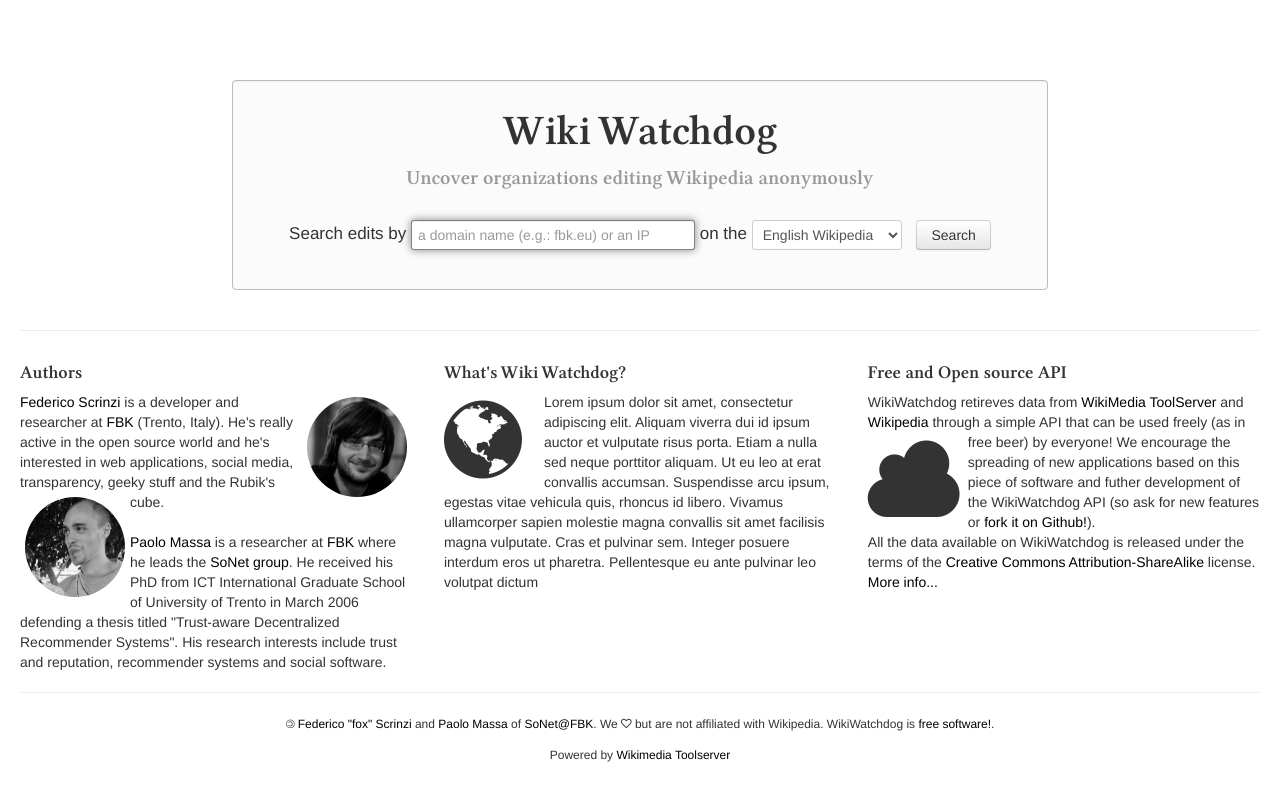
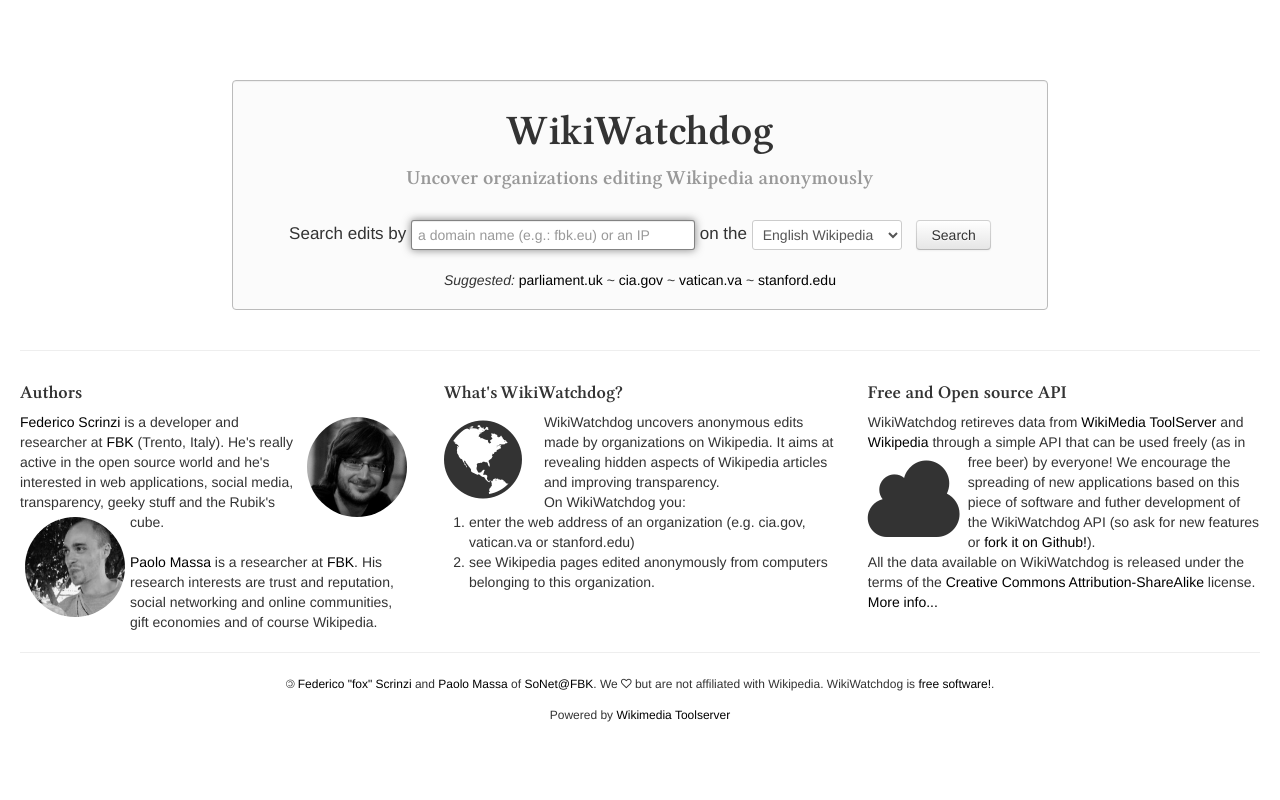
Before and after one commit to volpino/WikiWatchdog, a PHP site: page / in a window 1280 px wide. Run offline with PHP 8.4, Linux system fonts and the light colour scheme; some libraries are stand-ins or nearby versions.

Commit message:
some polish, new box with domain info

```diff
--- a/wikiwatchdog/index.php
+++ b/wikiwatchdog/index.php
@@ -2,7 +2,7 @@
 <html lang="en">
   <head>
     <meta charset="utf-8">
-    <title>Wiki Watchdog</title>
+    <title>WikiWatchdog</title>
     <link href="static/stylesheets/bootstrap.min.css" rel="stylesheet">
     <link href="static/stylesheets/bootstrap-responsive.min.css" rel="stylesheet">
     <link href="static/stylesheets/font-awesome.css" rel="stylesheet">
@@ -12,6 +12,10 @@
     <meta name="author" content="Federico 'fox' Scrinzi">
     <meta name="description" content="WikiWatchdog - Uncover organizations editing Wikipedia anonymously">
     <meta name="keywords" content="wiki,wikipedia,watchdog,wikiwatchdog,uncover,unveil,discover,edit,anonymous,research,organization,scanner,fbk,sonet,fox,volpino,federico,scrinzi,paolo,massa,phauly,gnuband">
+
+    <script>var switchTo5x=true;</script>
+    <script src="http://w.sharethis.com/button/buttons.js"></script>
+    <script src="http://s.sharethis.com/loader.js"></script>
   </head>
 
   <body>
@@ -65,7 +69,7 @@
           <div class="well well-white">
             <h1 class="font42 libertine center">
               <a class="no-style" href="#">
-                Wiki Watchdog
+                WikiWatchdog
                 <small class="font20">
                   <br>
                   Uncover organizations editing Wikipedia anonymously
@@ -86,6 +90,14 @@
               </select>
               <input id="search-button" type="submit" class="btn margin-left10" value="Search">
             </form>
+
+            <div class="center">
+              <i>Suggested:</i>
+              <a href="#!search/en/in.parliament.uk">parliament.uk</a> ~
+              <a href="#!search/en/cia.gov">cia.gov</a> ~
+              <a href="#!search/en/vatican.va">vatican.va</a> ~
+              <a href="#!search/en/stanford.edu">stanford.edu</a>
+            </div>
 
             <div id="alert" class="alert alert-error hide">
               <strong>Error!</strong> <span class="alert-msg"></span>
@@ -109,18 +121,24 @@
             He's really active in the open source world and he's interested in web applications, social media, transparency, geeky stuff and the Rubik's cube.
             <a href="http://gnuband.org"><img class="img-author pull-left" src="static/img/phauly.jpg"></a>
             <br><br>
-            <a href="http://gnuband.org">Paolo Massa</a> is a researcher at  <a href="http://fbk.eu">FBK</a> where he leads the <a href="http://sonet.fbk.eu">SoNet group</a>.
-            He received his PhD from ICT International Graduate School of University of Trento in March 2006 defending a thesis titled "Trust-aware Decentralized Recommender Systems".
-            His research interests include trust and reputation, recommender systems and social software.
+            <a href="http://gnuband.org">Paolo Massa</a> is a researcher at <a href="http://fbk.eu">FBK</a>.
+            His research interests are trust and reputation, social networking and online communities, gift economies and of course Wikipedia.
         </div>
 
         <div class="span4">
-          <h4 class="libertine">What's Wiki Watchdog?</h4>
+          <h4 class="libertine">What's WikiWatchdog?</h4>
           <span class="home-icon pull-left">
             <i class="icon-globe"></i>
           </span>
 
-          Lorem ipsum dolor sit amet, consectetur adipiscing elit. Aliquam viverra dui id ipsum auctor et vulputate risus porta. Etiam a nulla sed neque porttitor aliquam. Ut eu leo at erat convallis accumsan. Suspendisse arcu ipsum, egestas vitae vehicula quis, rhoncus id libero. Vivamus ullamcorper sapien molestie magna convallis sit amet facilisis magna vulputate. Cras et pulvinar sem. Integer posuere interdum eros ut pharetra. Pellentesque eu ante pulvinar leo volutpat dictum
+          WikiWatchdog uncovers anonymous edits made by organizations on Wikipedia.
+          It aims at revealing hidden aspects of Wikipedia articles and improving transparency.
+          <br/>
+          On WikiWatchdog you:
+          <ol>
+            <li>enter the web address of an organization (e.g. cia.gov, vatican.va or stanford.edu)</li>
+            <li>see Wikipedia pages edited anonymously from computers belonging to this organization.</li>
+          </ol>
         </div>
 
         <div class="span4">
@@ -242,8 +260,7 @@
     </script>
 
     <script type="text/template" id="search-template">
-      <h2 class="libertine"><a class="no-style" href="#">Wiki Watchdog</a></h2>
-
+      <h2 class="libertine"><a class="no-style" href="#">WikiWatchdog</a></h2>
       <form id="search-form" class="form-inline">
         <input id="search-text" type="text" class="nomargin" value="<%= toSearch %>">
         on the
@@ -256,13 +273,24 @@
         </select>
         <input id="search-button" type="submit" class="btn nomargin margin-left10" value="Search">
       </form>
+      <div class="clearfix"></div>
 
       <hr>
 
-      <h4>
-        Articles edited anonymously by <%= toSearch %> on the
+      <h3 class="libertine center">
+        Articles edited anonymously by
+        <%= toSearch %>
+        on the
         <%= wiki_lang[lang] %> Wikipedia
-      </h4>
+      </h3>
+
+      <div id="domain-box" class="well hidden-phone hidden">
+        <span class="pull-right" id="domain-logo"></span>
+        <p>
+          <strong id="domain-title"></strong><strong>:</strong>
+          <span id="domain-summary"></span>
+        </p>
+      </div>
 
       <p class="small">
         <%= stats.pages %> articles
@@ -367,30 +395,21 @@
         <p id="article-intro"></p>
       <% } else { %>
 
-        <div class="row-fluid">
-          <div class="span8">
+        <div>
           <a rel="tooltip" title="See edit on Wikipedia" target="_blank"
              href="http://<%= lang %>.wikipedia.org/w/index.php?title=<%= page %>&oldid=<%= edit.revid %>&diff=prev">
+            edit on
             <%= prettyTimestamp(edit.timestamp) %>
-              -
+            by
             <%= edit.ip %> <% if (edit.domain) { %>(<%= edit.domain %>)<% } %>
           </a>
-          </div>
-          <div class="span4">
-            <ul class="inline-list hidden-phone">
-              <li>
-                <a href="https://twitter.com/share" class="twitter-share-button" data-text="<%= prettyTitle(page) %> - <%= toSearch %> on @Wikiwatchdog" data-count="none">Tweet</a>
-              </li>
-              <li>
-                <div class="fb-like" data-send="false" data-layout="button_count" data-width="450" data-show-faces="false"></div>
-              </li>
-            </ul>
-          </div>
         </div>
         <% if (edit.comment) { %>
           <p>Edit comment: <em><%= edit.comment %></em></p>
         <% } %>
       <% } %>
+
+      <hr>
 
       <table class="diff diff-contentalign-left">
         <colgroup><col class="diff-marker">
@@ -399,7 +418,13 @@
           <col class="diff-content">
         </colgroup><tbody>
         <tbody id="diff-area">
-          <% if (diff) { %><%= diff %><% } %>
+          <% if (diff) { %>
+            <tr>
+              <td class="diff-lineno" colspan="2">Page before the edit</td>
+              <td class="diff-lineno" colspan="2">Page after the edit</td>
+            </tr>
+            <%= diff %>
+          <% } %>
         </tbody>
       </table>
     </script>
@@ -412,17 +437,13 @@
 
     <script src="static/javascripts/spin.min.js"></script>
 
-    <!-- Facebook sdk -->
-    <div id="fb-root"></div>
-    <script>(function(d, s, id) {
-      var js, fjs = d.getElementsByTagName(s)[0];
-      if (d.getElementById(id)) return;
-      js = d.createElement(s); js.id = id;
-      js.src = "//connect.facebook.net/en_US/all.js#xfbml=1&appId=237970542997906";
-      fjs.parentNode.insertBefore(js, fjs);
-    }(document, 'script', 'facebook-jssdk'));</script>
+    <script>stLight.options({publisher:"ur-b13ddc3b-b206-293b-f875-d0fe3f89287e"});</script>
+    <script>var options={"publisher": "ur-b13ddc3b-b206-293b-f875-d0fe3f89287e","position": "right", "ad": { "visible": false, "openDelay": 5,"closeDelay": 0}, "chicklets": { "items": ["facebook", "twitter"]}};var st_hover_widget = new sharethis.widgets.hoverbuttons(options);</script>
 
-    <script>!function(d,s,id){var js,fjs=d.getElementsByTagName(s)[0];if(!d.getElementById(id)){js=d.createElement(s);js.id=id;js.src="//platform.twitter.com/widgets.js";fjs.parentNode.insertBefore(js,fjs);}}(document,"script","twitter-wjs");</script>
+    <script>
+      // Ugly hack to tweak sharethis
+      $(document).bind("DOMSubtreeModified", function() { $(".st_twitter_large").attr("st_via", "WikiWatchdog") });
+    </script>
 
     <script>
       var _gaq = _gaq || [];
@@ -437,6 +458,8 @@
     </script>
 
     <script src="static/javascripts/wiki_langs.js"></script>
+    <script src="static/javascripts/wikipedia.js"></script>
+    <script src="static/javascripts/wiki_logo.js"></script>
 
     <script src="static/javascripts/wikiwatchdog.js"></script>
 
--- a/wikiwatchdog/static/javascripts/routes.js
+++ b/wikiwatchdog/static/javascripts/routes.js
@@ -14,6 +14,7 @@
     },
     home: function () {
       window.homeView.render();
+      window.setTitle();
     },
     search: function (lang, toSearch, page, revid) {
       var opts;
@@ -22,6 +23,8 @@
       toSearch = escape(toSearch);
 
       opts = {domain: toSearch, lang: lang, page_limit: window.apiPageLimit};
+
+      window.setTitle(lang, toSearch);
 
       // if the given domain is an ip don't look for its range,
       // make an exact match query
@@ -54,6 +57,18 @@
           else {
             window.toSearch = toSearch;
             window.searchView.render(lang, toSearch, data);
+            window.getDomainLogo(toSearch, function (url, title, summary) {
+              if (url) {
+                $("#domain-logo").append($("<img>").addClass("orglogo").attr("src", url));
+              }
+              if (title) {
+                $("#domain-title").text(title);
+              }
+              if (summary) {
+                $("#domain-summary").text(summary);
+              }
+              $("#domain-box").removeClass("hidden");
+            });
           }
           window.hideLoading();
 
@@ -62,13 +77,17 @@
         },
         timeout: 20000,
         error: function (xhr, status) {
+          var url = window.location.href;
           if (status === "timeout") {
             window.router.navigate("/", {trigger: true});
-              $("#alert-warning")
-                .show()
-                .find(".alert-msg").text("Looks like the query is taking too long. We received your submission, please retry in a few minutes");
-              $("#search-text").val(toSearch);
-              $("#search-lang").val(lang);
+            $("#alert-warning")
+              .show()
+              .find(".alert-msg").html(
+                "It looks like your query is taking too long. We are now swarming through millions of Wikipedia" +
+                " edits and the results will be available in a few minutes. "+
+                "Please save <a href='" + url + "'>this link</a> and  and visit it in a few minutes.")
+            $("#search-text").val(toSearch);
+            $("#search-lang").val(lang);
             window.hideLoading();
           }
         }
--- /dev/null
+++ b/wikiwatchdog/static/javascripts/wiki_logo.js
@@ -0,0 +1,36 @@
+window.getDomainLogo = function (domain, cb, fail) {
+  getWikipediaURL(domain, function (url) {
+    if (url) {
+      console.log(url);
+      window.WIKIPEDIA.getData(url, function (info) {
+        cb(info.summary.image, info.summary.title, info.summary.summary);
+      });
+    }
+    else if (fail) {
+      fail();
+    }
+  });
+}
+
+window.getWikipediaURL = function (domain, cb) {
+  var opts = {action: "query",
+              titles: domain,
+              redirects: 1,
+              format: "json"}
+  $.getJSON("http://en.wikipedia.org/w/api.php?callback=?", opts, function (data) {
+    var wikipedia_url, page;
+    if (data.query && data.query.pages) {
+      console.log(data)
+      for (key in data.query.pages) {
+        console.log(key);
+        if (key != "-1") {
+          page = data.query.pages[key].title
+          page = page.replace(/\s/g, "_");
+          wikipedia_url = "http://en.wikipedia.org/wiki/" + page;
+          break;
+        }
+      }
+    }
+    cb(wikipedia_url);
+  });
+}
--- /dev/null
+++ b/wikiwatchdog/static/javascripts/wikipedia.js
@@ -0,0 +1,205 @@
+var WIKIPEDIA = function() {
+  var my = {};
+
+  // DBPedia SPARQL endpoint
+  my.endpoint = 'http://dbpedia.org/sparql/';
+
+  // ### getData
+  //
+  // Return structured information (via callback) on the provided Wikipedia URL by querying
+  // the DBPedia SPARQL endpoint and then tidying the data up.
+  //
+  // Data is return in the form of the following hash:
+  //
+  //    {
+  //      raw: the-raw-json-from-dbpedia,
+  //      summary: a-cleaned-up-set-of-the-properties (see extractSummary),
+  //      dbpediaUrl: dbpedia-resource-url e.g. http://dbpedia.org/resource/World_War_II
+  //    }
+  //
+  // Function is asynchronous as we have to call out to DBPedia to get the
+  // info.
+  my.getData = function(wikipediaUrl, callback, error) {
+    var url = my._getDbpediaUrl(wikipediaUrl);
+    function onSuccess(data) {
+      callback({
+        raw: data,
+        dbpediaUrl: url,
+        summary: my.extractSummary(url, data)
+      })
+    }
+    my.getRawJson(url, onSuccess, error);
+  }
+
+  // ### _getDbpediaUrl
+  //
+  // Convert a Wikipedia url convert to DBPedia url
+  my._getDbpediaUrl = function(url) {
+    if (url.indexOf('wikipedia')) {
+      var parts = url.split('/');
+      var title = parts[parts.length-1];
+      url = 'http://dbpedia.org/resource/' + title;
+    }
+    return url;
+  };
+
+  // ### getRawJson
+  //
+  // get raw RDF JSON for DBPedia resource from DBPedia SPARQL endpoint
+  my.getRawJson = function(url, callback, error) {
+    var sparqlQuery = 'DESCRIBE <{{url}}>'.replace('{{url}}', url);
+    var jqxhr = $.ajax({
+      url: my.endpoint,
+      data: {
+        query: sparqlQuery,
+        // format: 'application/x-json+ld'
+        format: 'application/rdf+json'
+      },
+      dataType: 'json',
+      success: callback,
+      error: error
+    });
+  };
+
+  // Standard RDF namespace prefixes for use in lookupProperty function
+  my.PREFIX = {
+    rdf: "http://www.w3.org/1999/02/22-rdf-syntax-ns#",
+    rdfs: "http://www.w3.org/2000/01/rdf-schema#",
+    xsd: "http://www.w3.org/2001/XMLSchema#",
+    owl: "http://www.w3.org/2002/07/owl#",
+    dc: "http://purl.org/dc/terms/",
+    foaf: "http://xmlns.com/foaf/0.1/",
+    vcard: "http://www.w3.org/2006/vcard/ns#",
+    dbp: "http://dbpedia.org/property/",
+    dbo: "http://dbpedia.org/ontology/",
+    geo: "http://www.geonames.org/ontology#",
+    wgs: "http://www.w3.org/2003/01/geo/wgs84_pos#"
+  };
+
+  my._expandNamespacePrefix = function(uriWithPrefix) {
+    for(key in WIKIPEDIA.PREFIX) {
+      if (uriWithPrefix.indexOf(key + ':') == 0) {
+        uriWithPrefix = WIKIPEDIA.PREFIX[key] + uriWithPrefix.slice(key.length + 1);
+      }
+    }
+    return uriWithPrefix;
+  };
+
+  // ### lookupProperty
+  //
+  // lookup a property value given a standard RDF/JSON property dictionary
+  // e.g. something like ...
+  //
+  //       ...
+  //       "http://dbpedia.org/property/regent": [
+  //              {
+  //                  "type": "uri",
+  //                  "value": "http://dbpedia.org/resource/Richard_I_of_England"
+  //              }
+  //          ],
+  //       ...
+  my._lookupProperty = function(dict, property) {
+    property = my._expandNamespacePrefix(property);
+    var values = dict[property];
+    for (idx in values) {
+      // only take english values if lang is present
+      if (!values[idx]['lang'] || values[idx].lang == 'en') {
+        return values[idx].value;
+      }
+    }
+  };
+
+  // Extract a standard set of attributes (e.g. title, description, dates etc
+  // etc) from rdfJson and the given subject uri (url) e.g.
+  //
+  //      extractSummary('http://dbpedia.org/resource/Rufus_Pollock', rdfJson object from dbpedia)
+  my.extractSummary = function(subjectUri, rdfJson) {
+    var properties = rdfJson[subjectUri];
+    function lkup(attribs) {
+      if (attribs instanceof Array) {
+        var out = [];
+        for (idx in attribs) {
+          var _tmp = my._lookupProperty(properties, attribs[idx]);
+          if (_tmp) {
+            out.push(_tmp);
+          }
+        }
+        return out;
+      } else {
+        return my._lookupProperty(properties, attribs);
+      }
+    }
+
+    var summaryInfo = {
+      title: lkup('rdfs:label'),
+      description: lkup('dbo:abstract'),
+      summary: lkup('rdfs:comment'),
+      startDates: lkup(['dbo:birthDate', 'dbo:formationDate', 'dbo:foundingYear']),
+      endDates: lkup('dbo:deathDate'),
+      // both dbp:date and dbo:date are usually present but dbp:date is
+      // frequently "bad" (e.g. just a single integer rather than a date)
+      // whereas ontology value is better
+      date: lkup('dbo:date'),
+      place: lkup('dbp:place'),
+      birthPlace: lkup('dbo:birthPlace'),
+      deathPlace: lkup('dbo:deathPlace'),
+      source: lkup('foaf:page'),
+      images: lkup(['dbo:thumbnail', 'foaf:depiction', 'foaf:img']),
+      location: {
+        lat: lkup('wgs:lat'),
+        lon: lkup('wgs:long')
+      },
+      types: [],
+      type: null
+    };
+
+    // getLastPartOfUrl
+    function gl(url) {
+      var parts = url.split('/');
+      return parts[parts.length-1];
+    }
+
+    var typeUri = my._expandNamespacePrefix('rdf:type');
+    var types = [];
+    var typeObjs = properties[typeUri];
+    for(idx in typeObjs) {
+      var value = typeObjs[idx].value;
+      // let's be selective
+      // ignore yago and owl stuff
+      if (
+        value.indexOf('dbpedia.org/ontology') != -1
+        ||
+        value.indexOf('schema.org') != -1
+        ||
+        value.indexOf('foaf/0.1') != -1
+      ) {
+        // TODO: ensure uniqueness (do not push same thing ...)
+        summaryInfo.types.push(gl(value));
+        // use schema.org value as the default
+        if (value.indexOf('schema.org') != -1) {
+          summaryInfo.type = gl(value);
+        }
+      }
+    }
+    if (!summaryInfo.type && summaryInfo.types.length > 0) {
+      summaryInfo.type = summaryInfo.types[0];
+    }
+
+    summaryInfo.start = summaryInfo.startDates.length > 0 ? summaryInfo.startDates[0] : summaryInfo.date;
+    summaryInfo.end = summaryInfo.endDates;
+    if (!summaryInfo.place) {
+      // death place is more likely more significant than death place
+      summaryInfo.place = summaryInfo.deathPlace || summaryInfo.birthPlace;
+    }
+    // if place a uri clean it up ...
+    if (summaryInfo.place) {
+      summaryInfo.place = gl(summaryInfo.place);
+    }
+    summaryInfo.location.title = summaryInfo.place;
+    summaryInfo.image = summaryInfo.images ? summaryInfo.images[0] : null;
+
+    return summaryInfo;
+  };
+
+  return my;
+}();
--- a/wikiwatchdog/static/javascripts/wikiwatchdog.js
+++ b/wikiwatchdog/static/javascripts/wikiwatchdog.js
@@ -23,32 +23,39 @@
       , page = $(this).data("page")
       , pageId = $(this).data("page-id")
       , lang = $(this).data("lang")
-      , opts;
+      , opts
+      , $tmp;
 
     if (editList.is(":visible")) {
       window.diffView.clear();
       editList.slideUp();
 
+      $this.find(".icon-chevron-up").hide();
       $this.find(".icon-chevron-down").show();
-      $this.find(".icon-chevron-up").hide();
 
       window.router.navigate("!search/" + lang + "/" + window.toSearch, {trigger: false});
+      window.setTitle(lang, window.toSearch);
     }
     else {
       window.router.navigate("!search/" + lang + "/" + encodeURI(window.toSearch) + "/" + pageId, {trigger: false});
+      window.setTitle(lang, window.toSearch, pageId);
 
       window.diffView.render(
         {page: page, pageId: pageId, diff: "", error: false, edit: "", lang: lang}
       );
 
-
-      $(".edit-list:visible").hide(0);
+      // close already open lists
+      $tmp = $(".edit-list:visible");
+      $tmp.hide(0);
+      $tmp = $tmp.siblings(".page-title")
+      $tmp.find(".icon-chevron-up").hide();
+      $tmp.find(".icon-chevron-down").show();
 
       editList.slideDown("normal", function () {
         var $pageList = $(".page-list");
         if ($pageList.css("max-height") !== "none") {  // is not mobile
           if (!window.isVisibleOverflow($this, $pageList, 75)) {
-            $pageList.scrollTop($pageList.scrollTop() + $this.position().top - 192);
+            $pageList.scrollTop($pageList.scrollTop() + $this.position().top);
           }
         }
         else {
@@ -58,8 +65,8 @@
         }
       });
 
-      $(this).find(".icon-chevron-down").hide();
-      $(this).find(".icon-chevron-up").show();
+      $this.find(".icon-chevron-down").hide();
+      $this.find(".icon-chevron-up").show();
 
       opts = {
         action: "query",
@@ -131,6 +138,7 @@
     })
 
     window.router.navigate("!search/" + lang + "/" + window.toSearch + "/" + pageId + "/" + revId, {trigger: false});
+    window.setTitle(lang, window.toSearch, pageId, revId);
 
     e.preventDefault();
     e.stopPropagation();
@@ -200,10 +208,11 @@
 
 window.isVisibleOverflow = function ($element, $scrollable, off) {
   var off = off || 0
-    , docViewTop = $scrollable.position().top
+    , docViewTop = 0 //$scrollable.position().top
     , docViewBottom = docViewTop + $scrollable.height()
     , elemTop = $element.position().top
     , elemBottom = elemTop + $element.height() + off;
+  console.log(elemBottom, docViewBottom, elemTop, docViewTop)
   return ((elemBottom <= docViewBottom) && (elemTop >= docViewTop));
 };
 
@@ -218,3 +227,33 @@
 window.isIP = function (string) {
   return string.match(/[0-9]{1,3}\.[0-9]{1,3}\.[0-9]{1,3}\.[0-9]{1,3}/);
 };
+
+window.setTitle = function (lang, domain, pageId, revId) {
+  var msg;
+
+  if (!lang && !domain && !pageId && !revId) {
+    msg = "WikiWatchdog";
+  }
+  else {
+    msg = "WikiWatchdog - Edits";
+
+    if (pageId) {
+      msg += ' to "' +
+             window.prettyTitle($("#page-" + pageId + ".page-title").data("page")) +
+             '"';
+    }
+    if (domain) {
+      msg += " by " + domain;
+    }
+    if (lang) {
+      msg += " on the " + wiki_lang[lang] + " Wikipedia";
+    }
+  }
+
+  document.title = msg;
+
+  if (window.stMini) {
+    $("#sthoverbuttons").remove();
+    stMini.initWidget();
+  }
+}
--- a/wikiwatchdog/static/stylesheets/style.css
+++ b/wikiwatchdog/static/stylesheets/style.css
@@ -171,7 +171,12 @@
     }
 }
 
+.page-list {
+    position: relative;
+}
+
 .page-title {
+    position: relative;
     color: #333 !important;
     font-size: 16px;
 }
@@ -228,3 +233,8 @@
     background-position: 0% 0%;
     background-repeat: repeat;
 }
+
+.orglogo {
+    max-height: 80px;
+    margin: 0;
+}
```
Lines whose indentation alone changed are shown as unchanged.
